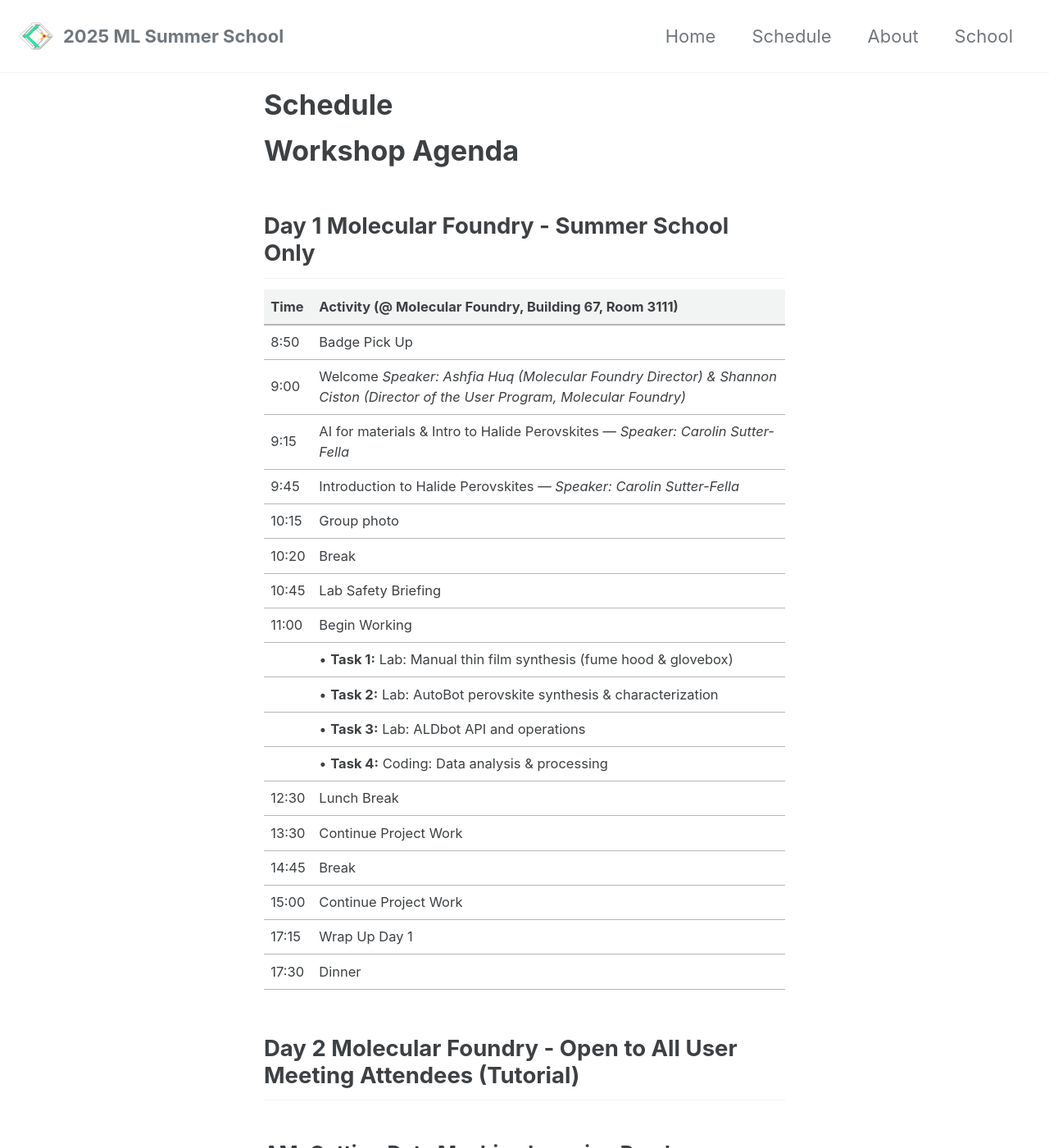
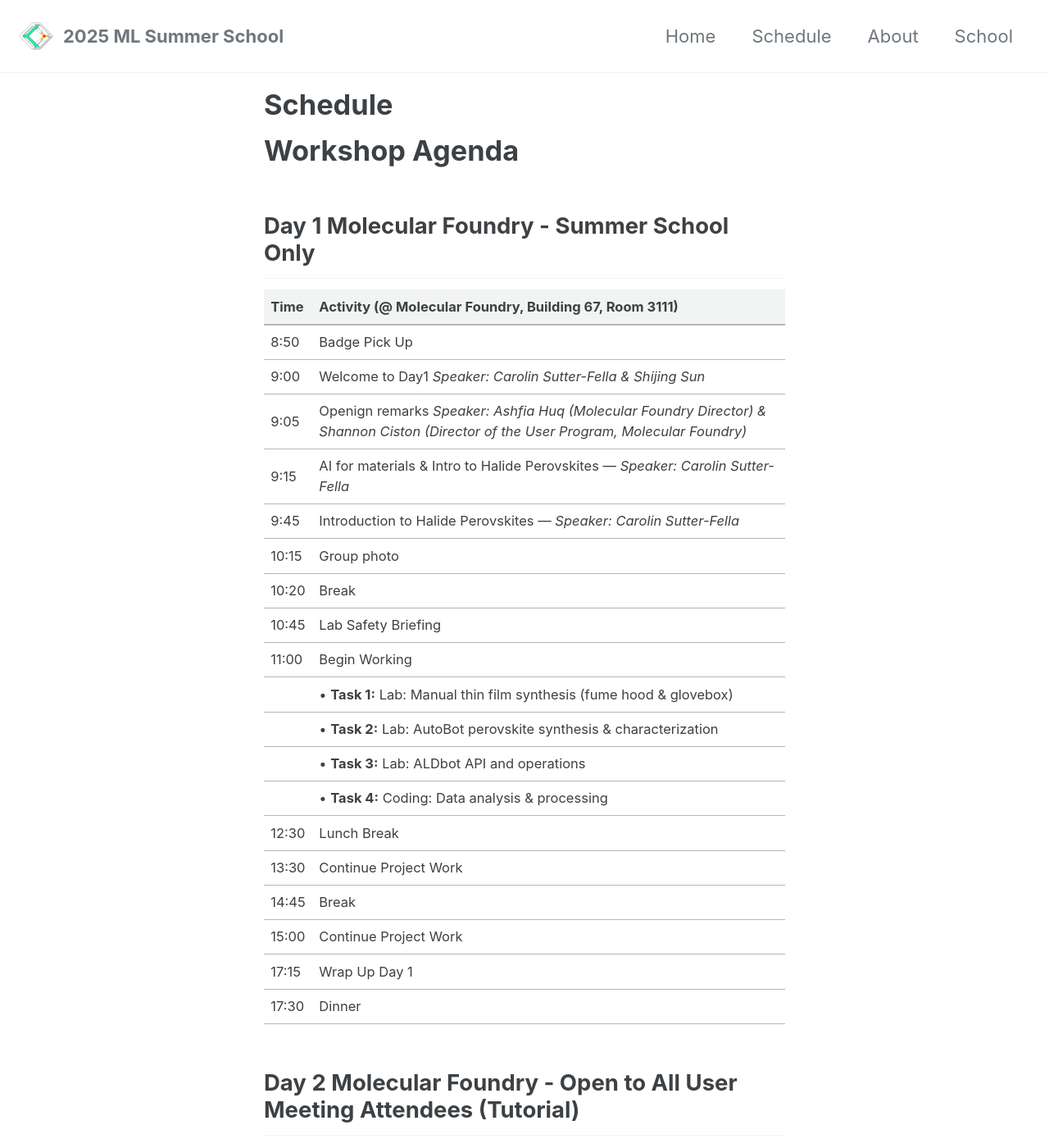
Before and after one commit to futurelab-school/2025Summer, a Jekyll site: the page built from _pages/schedule.md, in a window 1280 px wide and 1400 px high. Shown: the whole window at 82% size. Built offline with Jekyll 4.4.1, drawn with Linux system fonts in a browser that asks for light colours; cached includes are drawn as plain includes; some of the changed text lies outside the part shown.

Commit message:
Update schedule.md

```diff
--- a/_pages/schedule.md
+++ b/_pages/schedule.md
@@ -10,7 +10,8 @@
 | Time   | Activity (@ Molecular Foundry, Building 67, Room 3111)                                                                 |
 |--------|--------------------------------------------------------------------------|
 | 8:50   | Badge Pick Up                            |
-| 9:00   | Welcome  *Speaker: Ashfia Huq (Molecular Foundry Director) & Shannon Ciston (Director of the User Program, Molecular Foundry)*                             |
+| 9:00   | Welcome to Day1 *Speaker: Carolin Sutter-Fella & Shijing Sun*  |
+| 9:05   | Openign remarks *Speaker: Ashfia Huq (Molecular Foundry Director) & Shannon Ciston (Director of the User Program, Molecular Foundry)*                             |
 | 9:15   | AI for materials & Intro to Halide Perovskites — *Speaker: Carolin Sutter-Fella*   |
 | 9:45   | Introduction to Halide Perovskites — *Speaker: Carolin Sutter-Fella*     |
 | 10:15  | Group photo  |
@@ -36,7 +37,8 @@
 
 | Time   | Activity (@ Building B59, Room 3101)|
 |--------|----------|
-| 9:00   | **Summary of day 1 & Perovskite Intro** *Speaker: Carolin Sutter-Fella* |
+| 9:00   | Welcome to Day2 *Speaker: Carolin Sutter-Fella & Shijing Sun*  |
+| 9:05   | **Summary of day 1 & Perovskite Intro** *Speaker: Carolin Sutter-Fella* |
 | 9:30   | **Intro Using Google Colab & ChatGPT Guided Coding** *(Clara Tamura)* <br>• Bring your own data <br>• Convert code into Colab notebooks<br>• Connect to data sources <br>• Prepare data for ML & score generation |
 | 10:00  | **Extracting machine-readable metrics for thin films I** *(Shuan Cheng)*  <br> |
 | 10:30  | Break |
```
